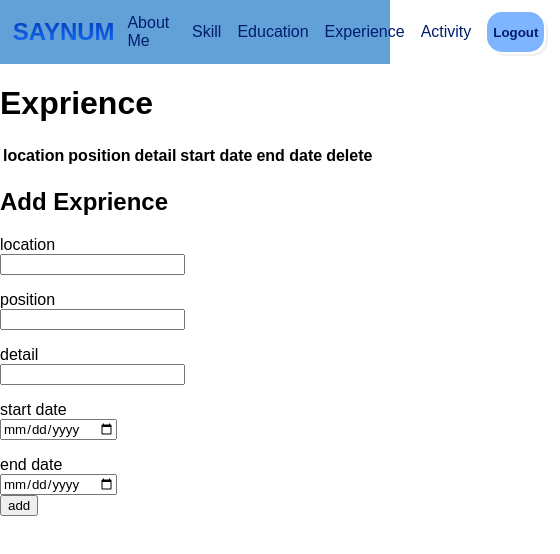
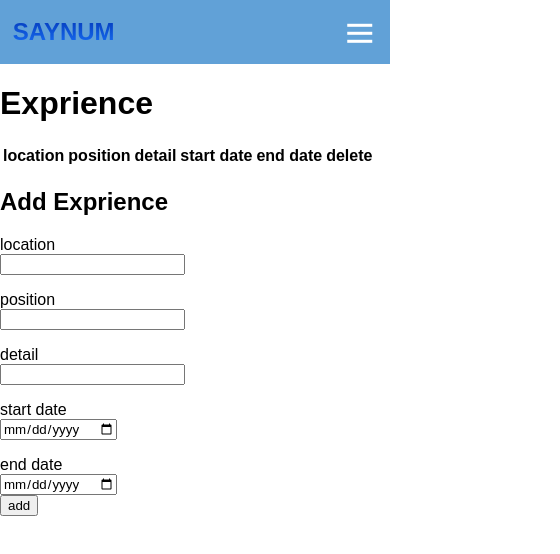
Before and after one commit to boomtnt2843/resume-maker-web, a React (Create React App) app in the folder frontend/: page /myaccount/exp in a window 390 px wide. Shown: the top 554 px of the page, 560 px wide, since content can reach past the window. Built offline with nearby package versions, Linux system fonts and the light colour scheme; sample sign-in values are in the browser's storage; a web font is replaced by a local one.

Commit message:
NAV BAR!!!

```diff
--- a/frontend/src/components/InfoNavBar.tsx
+++ b/frontend/src/components/InfoNavBar.tsx
@@ -1,6 +1,15 @@
 import '../css/navbar.css';
 
 function InfoNavBar() {
+
+
+  const mobileMenu = () =>{
+    const menu = document.getElementById('mobile-menu') as HTMLDivElement;
+    const menulist = document.getElementById('menu-list') as HTMLDivElement;
+    menu.classList.toggle('is-active');
+    menulist.classList.toggle('is-active');
+  }
+
   const logout = () => {
     localStorage.clear();
     window.location.href='/'
@@ -10,7 +19,12 @@ function InfoNavBar() {
             <div className="Logo-Home">
               <a href="">SAYNUM</a>
             </div>
-            <div className="menu-group">
+            <div className="navbar-toggle" onClick={mobileMenu} id="mobile-menu">
+                <span className="bar"></span>
+                <span className="bar"></span>
+                <span className="bar"></span>
+            </div>
+            <div className="menu-group" id="menu-list">
                 <a href="/myaccount/aboutme" className="item-menu">About Me</a>
                 <a href="/myaccount/skill" className="item-menu">Skill</a>
                 <a href="/myaccount/education" className="item-menu">Education</a>
--- a/frontend/src/css/navbar.css
+++ b/frontend/src/css/navbar.css
@@ -73,15 +73,6 @@
     color: #001D6E;
 }
 
-.App-logo{
-    position: relative;
-    object-fit: cover;
-    top:-10px;
-    width: 45px;
-    height: 45px;
-}
-
-
 @media screen and (max-width: 440px){
     .Logo-Home a{
         font-size: 1.5rem;
@@ -132,3 +123,60 @@
     background-color:#FFB4B4;
     color: #FFFFFF;
 }
+
+@media screen and (max-width: 610px){
+    .menu-group.is-active {
+        background: #FFFFFF;
+        top: 100%;
+        opacity: 1;
+        justify-content: center;
+        transition: all 0.5s ease;
+        z-index: -1;
+        height: 60vh;
+        font-size: 1.6rem;
+    }
+
+    .menu-group {
+        display: grid;
+        grid-template-columns: auto;
+        margin: 0;
+        width: 100%;
+        position: absolute;
+        top: -1000px;
+        opacity: 1;
+        transition: all 0.5s ease;
+        z-index: -1;
+    }
+
+    .navbar-toggle .bar {
+        width: 25px;
+        height: 3px;
+        margin: 5px auto;
+        transition: all 0.3s ease-in-out;
+        background: #fff;
+    }
+
+    #mobile-menu {
+        position: absolute;
+        cursor: pointer;
+        top: 20%;
+        right: 5%;
+        transform: translate(5%, 20%);
+    }
+
+    .navbar-toggle .bar {
+        display: block;
+    }
+
+    .navbar-toggle.is-active .bar:nth-child(2) {
+        opacity: 0;
+    }
+
+    .navbar-toggle.is-active .bar:nth-child(1) {
+        transform: translateY(8px) rotate(45deg);
+    }
+
+    .navbar-toggle.is-active .bar:nth-child(3) {
+        transform: translateY(-8px) rotate(-45deg);
+    }
+}
```
